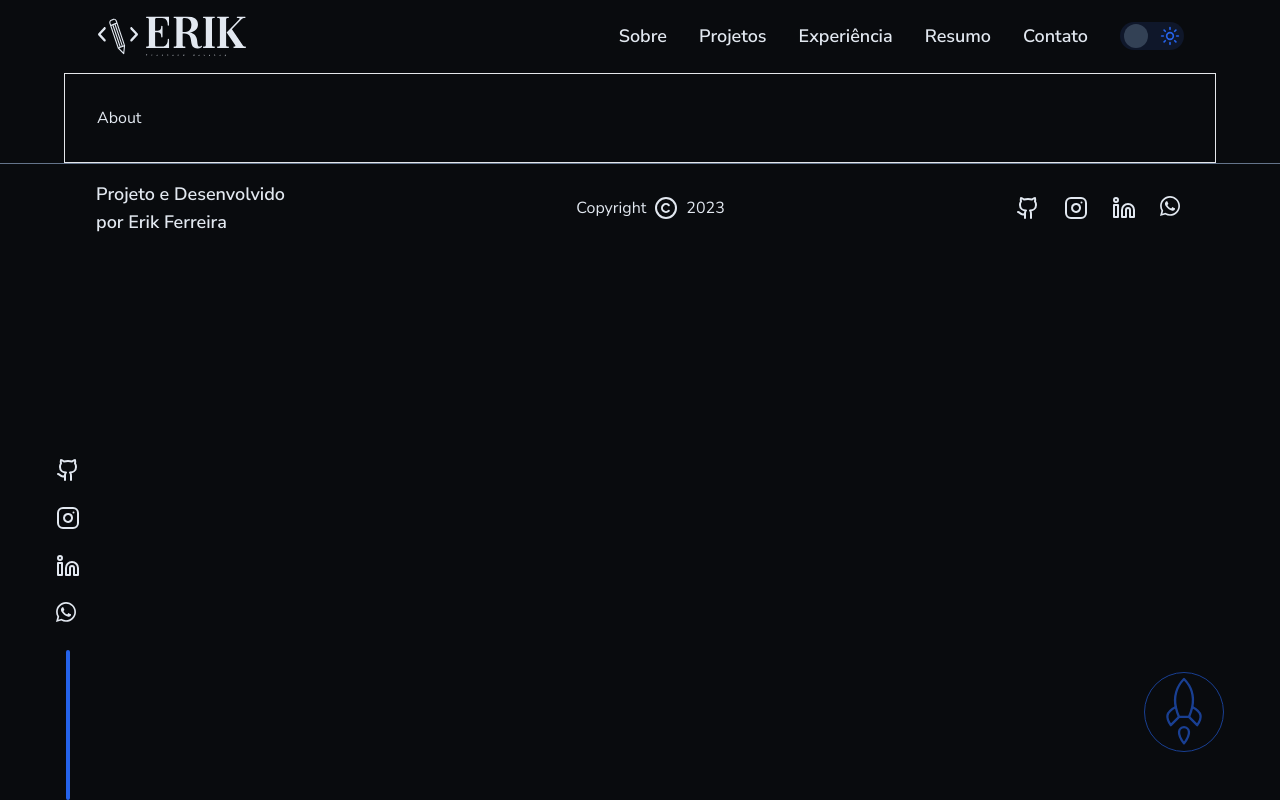
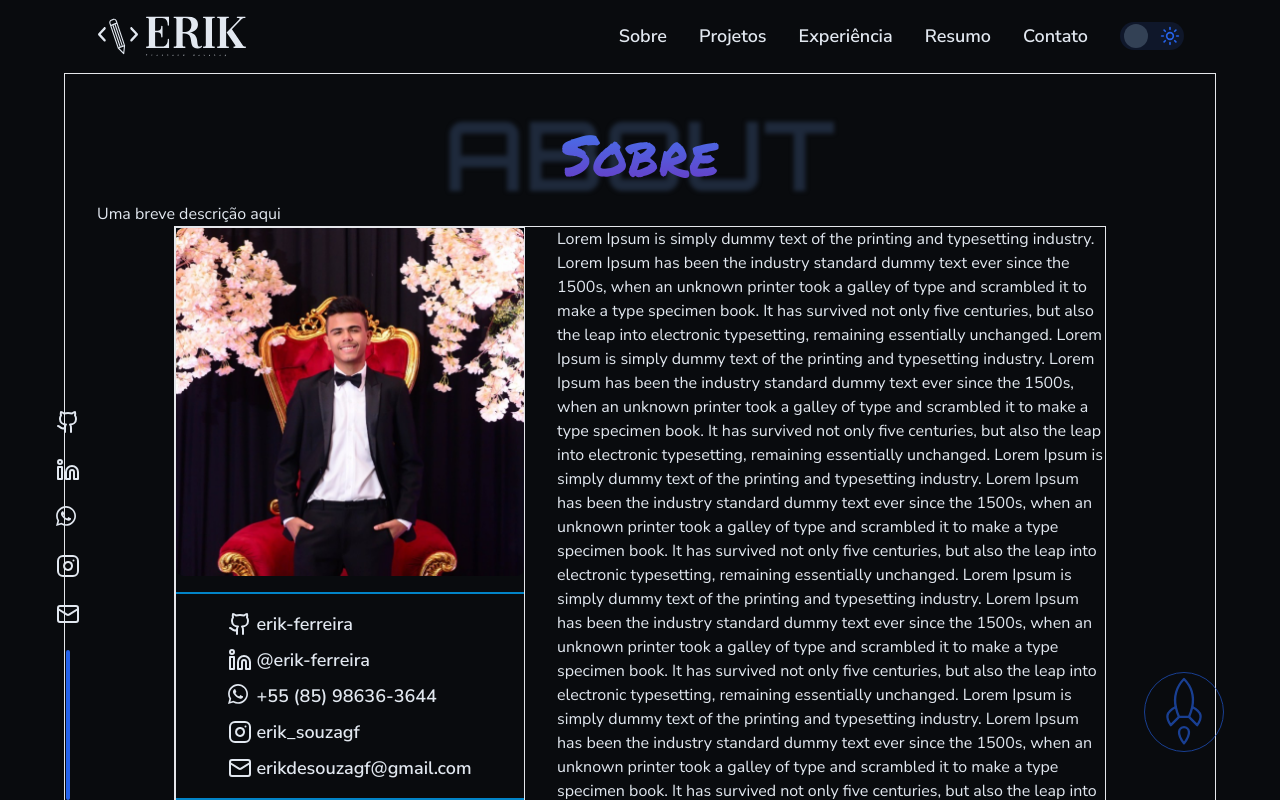
Before and after one commit to erik-ferreira/portfolio, a Next.js app: page /about in a window 1280 px wide. Shown: the top 800 px of the page. Built offline with nearby package versions, Linux system fonts and the light colour scheme.

Commit message:
start structure by page About

```diff
--- a/src/app/about/page.tsx
+++ b/src/app/about/page.tsx
@@ -1,7 +1,78 @@
+import Link from "next/link"
+import Image from "next/image"
+
+import { Icon } from "@/components/Icon"
+import { Title } from "@/components/Title"
+import { Button } from "@/components/Button"
+
+import erikPNG from "@/assets/erik.png"
+import { SocialIcons } from "@/components/SocialIcons"
+
 export default function About() {
   return (
     <main className="relative max-w-content w-content mx-auto p-8 flex flex-col gap-16 border">
-      <section>About</section>
+      <section>
+        <Title label="Sobre" labelBackground="About" />
+        <p>Uma breve descrição aqui</p>
+
+        <article className="max-w-[932px] mx-auto border flex gap-8">
+          <div className="border max-w-[350px] w-full flex flex-col items-center gap-4">
+            <Image
+              src={erikPNG}
+              width={350}
+              height={350}
+              alt="Erik Ferreira"
+              className="rounded-lg"
+            />
+
+            <div className="w-full h-0.5 bg-sky-600" />
+
+            <SocialIcons variant="completed" />
+
+            <div className="w-full h-0.5 bg-sky-600" />
+
+            <Button variant="outline-gradient" asChild>
+              <Link href="/">
+                Entre em contato
+                <Icon size="small" disabledHover />
+              </Link>
+            </Button>
+          </div>
+
+          <span className="flex-1">
+            Lorem Ipsum is simply dummy text of the printing and typesetting
+            industry. Lorem Ipsum has been the industry standard dummy text ever
+            since the 1500s, when an unknown printer took a galley of type and
+            scrambled it to make a type specimen book. It has survived not only
+            five centuries, but also the leap into electronic typesetting,
+            remaining essentially unchanged. Lorem Ipsum is simply dummy text of
+            the printing and typesetting industry. Lorem Ipsum has been the
+            industry standard dummy text ever since the 1500s, when an unknown
+            printer took a galley of type and scrambled it to make a type
+            specimen book. It has survived not only five centuries, but also the
+            leap into electronic typesetting, remaining essentially unchanged.
+            Lorem Ipsum is simply dummy text of the printing and typesetting
+            industry. Lorem Ipsum has been the industry standard dummy text ever
+            since the 1500s, when an unknown printer took a galley of type and
+            scrambled it to make a type specimen book. It has survived not only
+            five centuries, but also the leap into electronic typesetting,
+            remaining essentially unchanged. Lorem Ipsum is simply dummy text of
+            the printing and typesetting industry. Lorem Ipsum has been the
+            industry standard dummy text ever since the 1500s, when an unknown
+            printer took a galley of type and scrambled it to make a type
+            specimen book. It has survived not only five centuries, but also the
+            leap into electronic typesetting, remaining essentially unchanged.
+            Lorem Ipsum is simply dummy text of the printing and typesetting
+            industry. Lorem Ipsum has been the industry standard dummy text ever
+            since the 1500s, when an unknown printer took a galley of type and
+            scrambled it to make a type specimen book. It has survived not only
+            five centuries, but also the leap into electronic typesetting,
+            remaining essentially unchanged. Lorem Ipsum is simply dummy text of
+            the printing and typesetting industry. Lorem Ipsum has been the
+            industry standard dummy text ever since the 1500.
+          </span>
+        </article>
+      </section>
     </main>
   )
 }
--- a/src/components/SocialIcons.tsx
+++ b/src/components/SocialIcons.tsx
@@ -5,14 +5,30 @@ import { tv, VariantProps } from "tailwind-variants"
 import { Icon } from "@/components/Icon"
 import { IconSvgExternal } from "@/components/IconSvgExternal"
 
+import { socialIconsList } from "@/defaults/socialIcons"
+
 const socialIcons = tv({
-  base: "flex items-center gap-6",
+  slots: {
+    base: "flex items-center gap-6",
+    link: "",
+    icon: "",
+    iconExternal: "",
+  },
 
   variants: {
     variant: {
-      default: "",
-      fixed:
-        "flex-col fixed bottom-0 left-14 z-10 after:content-normal after:w-1 after:h-[150px] after:bg-blue-600 after:rounded-lg",
+      default: {
+        base: "",
+      },
+      fixed: {
+        base: "flex-col fixed bottom-0 left-14 z-10 after:content-normal after:w-1 after:h-[150px] after:bg-blue-600 after:rounded-lg",
+      },
+      completed: {
+        base: "flex-col items-start gap-2",
+        link: "flex gap-1 items-center text-lg font-semibold hover:text-sky-600 group",
+        icon: "group-hover:text-sky-600",
+        iconExternal: "group-hover:fill-sky-600",
+      },
     },
   },
 
@@ -25,20 +41,31 @@ type SocialIconsProps = VariantProps<typeof socialIcons> &
   ComponentProps<"div"> & {}
 
 export function SocialIcons({ variant, className, ...rest }: SocialIconsProps) {
+  const { base, link, icon, iconExternal } = socialIcons({ variant, className })
+
   return (
-    <div className={socialIcons({ variant, className })} {...rest}>
-      <Link href="/" prefetch={false}>
-        <Icon name="Github" />
-      </Link>
-      <Link href="/" prefetch={false}>
-        <Icon name="Instagram" />
-      </Link>
-      <Link href="/" prefetch={false}>
-        <Icon name="Linkedin" />
-      </Link>
-      <Link href="/" prefetch={false}>
-        <IconSvgExternal type="WhatsApp" />
-      </Link>
+    <div className={base()} {...rest}>
+      {socialIconsList.map((socialIcon) => {
+        return (
+          <Link
+            key={socialIcon.id}
+            href={socialIcon.href}
+            prefetch={false}
+            className={link()}
+          >
+            {socialIcon.type === "default" ? (
+              <Icon name={socialIcon.name} className={icon()} />
+            ) : (
+              <IconSvgExternal
+                type={socialIcon.externalIcon}
+                className={iconExternal()}
+              />
+            )}
+
+            {variant === "completed" && socialIcon.label}
+          </Link>
+        )
+      })}
     </div>
   )
 }
```
Also changed, not shown: src/assets/erik.png (added).
